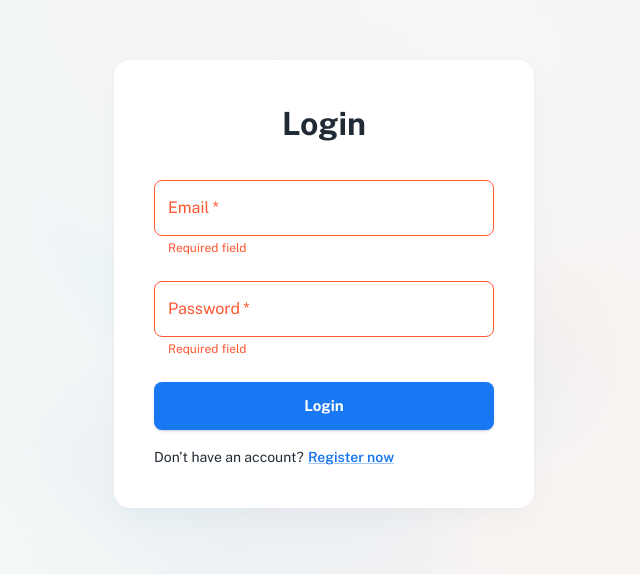
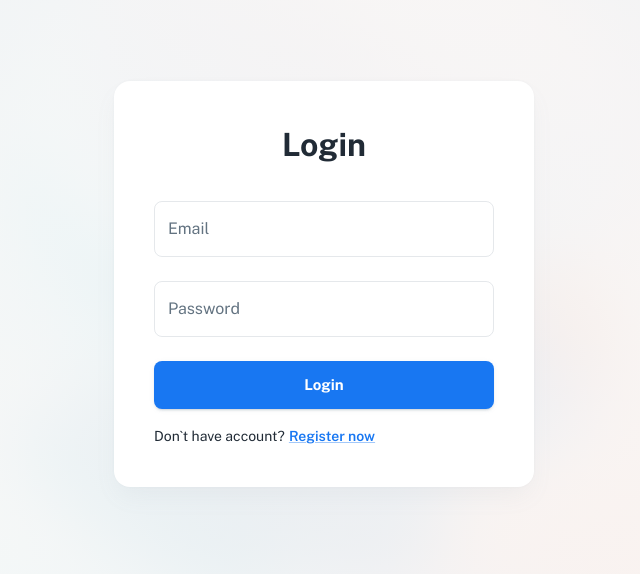
Before and after one commit to MohammadjavadSalehi/frontend-challenge, a React (Vite) app: page /login in a window 1280 px wide. Shown: the part 116-690 px from the top of the page, without its empty margins (316-956 px from the left). Built offline with nearby package versions, Linux system fonts and the light colour scheme; some icons are missing.

Commit message:
add login functions

```diff
--- a/src/sections/login/login-view.jsx
+++ b/src/sections/login/login-view.jsx
@@ -20,8 +20,19 @@ import Iconify from 'src/components/iconify';
 // ----------------------------------------------------------------------
 
 export default function LoginView() {
-  const [email, setEmail] = useState('');
-  const [pass, setPass] = useState('');
+  const [formData, setFormData] = useState({
+    email: '',
+    password: '',
+  });
+  const [errors, setErrors] = useState({});
+
+  const handleChange = (e) => {
+    const { name, value } = e.target;
+    setFormData({
+      ...formData,
+      [name]: value,
+    });
+  };
 
   const theme = useTheme();
 
@@ -29,37 +40,90 @@ export default function LoginView() {
 
   const [showPassword, setShowPassword] = useState(false);
 
-  const handleClick = () => {
+  const handleSubmit = async (e) => {
+    e.preventDefault();
+    const formErrors = {};
+    if (!formData.email.trim()) {
+      formErrors.email = 'Email is required';
+    } else if (!/\S+@\S+\.\S+/.test(formData.email)) {
+      formErrors.email = 'Email is invalid';
+    }
+    if (!formData.password.trim()) {
+      formErrors.password = 'Password is required';
+    }
+    if (Object.keys(formErrors).length > 0) {
+      setErrors(formErrors);
+    } else {
+      await fetch('https://api.realworld.io/api/users/login', {
+        method: 'POST',
+        headers: {
+          Accept: 'application/json',
+          'Content-Type': 'application/json',
+        },
+        body: JSON.stringify({ user: formData }),
+      })
+        .then(async (r) => {
+          const data = await r.json();
+          if (r.ok) {
+            localStorage.setItem('user', JSON.stringify(data.user));
+            setErrors({});
             router.push('/articles');
+          } else {
+            const serverErrors = {};
+            Object.keys(data.errors).forEach((key) => {
+              serverErrors[key] = data.errors[key].join(', ');
+            });
+            setErrors(serverErrors);
+            alert(r.errors.email);
+            formErrors.password = r.errors.password;
+          }
+        })
+        .catch((r) => {
+          console.log(r);
+        });
+    }
   };
 
-  const renderForm = (
-    <>
-      <form action="" onSubmit={handleClick}>
+  return (
+    <Box
+      sx={{
+        ...bgGradient({
+          color: alpha(theme.palette.background.default, 0.9),
+          imgUrl: '/assets/background/overlay_4.jpg',
+        }),
+        height: 1,
+      }}
+    >
+      <Stack alignItems="center" justifyContent="center" sx={{ height: 1 }}>
+        <Card
+          sx={{
+            p: 5,
+            width: 1,
+            maxWidth: 420,
+          }}
+        >
+          <center>
+            <Typography variant="h3">Login</Typography>
+          </center>
+
+          <form onSubmit={handleSubmit}>
             <Stack spacing={3} sx={{ mt: 4 }}>
               <TextField
-            required
                 name="email"
                 label="Email"
                 type="email"
-            value={email}
-            error={email.length === 0}
-            helperText={!email.length ? 'Required field' : ''}
-            onChange={(e) => {
-              setEmail(e.target.value);
-            }}
+                value={formData.email}
+                onChange={handleChange}
+                error={!!errors.email}
+                helperText={errors.email}
               />
-
               <TextField
-            required
                 name="password"
                 label="Password"
-            value={pass}
-            error={pass.length === 0}
-            helperText={!pass.length ? 'Required field' : ''}
-            onChange={(e) => {
-              setPass(e.target.value);
-            }}
+                value={formData.password}
+                onChange={handleChange}
+                error={!!errors.password}
+                helperText={errors.password}
                 type={showPassword ? 'text' : 'password'}
                 InputProps={{
                   endAdornment: (
@@ -86,37 +150,11 @@ export default function LoginView() {
           </form>
 
           <Typography variant="body2" sx={{ mt: 2 }}>
-        Don’t have an account?
+            Don`t have account?
             <Link variant="subtitle2" href="/register" sx={{ ml: 0.5 }}>
               Register now
             </Link>
           </Typography>
-    </>
-  );
-
-  return (
-    <Box
-      sx={{
-        ...bgGradient({
-          color: alpha(theme.palette.background.default, 0.9),
-          imgUrl: '/assets/background/overlay_4.jpg',
-        }),
-        height: 1,
-      }}
-    >
-      <Stack alignItems="center" justifyContent="center" sx={{ height: 1 }}>
-        <Card
-          sx={{
-            p: 5,
-            width: 1,
-            maxWidth: 420,
-          }}
-        >
-          <center>
-            <Typography variant="h3">Login</Typography>
-          </center>
-
-          {renderForm}
         </Card>
       </Stack>
     </Box>
--- a/src/sections/register/register-view.jsx
+++ b/src/sections/register/register-view.jsx
@@ -43,7 +43,7 @@ export default function RegisterView() {
 
   const handleSubmit = async (e) => {
     e.preventDefault();
-    let formErrors = {};
+    const formErrors = {};
     if (!formData.username.trim()) {
       formErrors.username = 'Username is required';
     }
@@ -66,9 +66,9 @@ export default function RegisterView() {
         },
         body: JSON.stringify({ user: formData }),
       })
-        .then(async (e) => {
-          const data = await e.json();
-          if (e.status === 201) {
+        .then(async (response) => {
+          const data = await response.json();
+          if (response.ok) {
             localStorage.setItem('user', JSON.stringify(data.user));
             setErrors({});
             router.push('/articles');
@@ -78,13 +78,12 @@ export default function RegisterView() {
             serverErrors[key] = data.errors[key].join(', ');
           });
           setErrors(serverErrors);
-          alert(e.errors.email);
-          formErrors.password = e.errors.password;
+          alert(response.errors.email);
+          formErrors.password = response.errors.password;
         })
-        .catch((e) => {
-          console.log(e);
+        .catch((response) => {
+          console.log(response);
         });
-      console.log('Form submitted:', formData);
     }
   };
 
```
Lines whose indentation alone changed are shown as unchanged.
